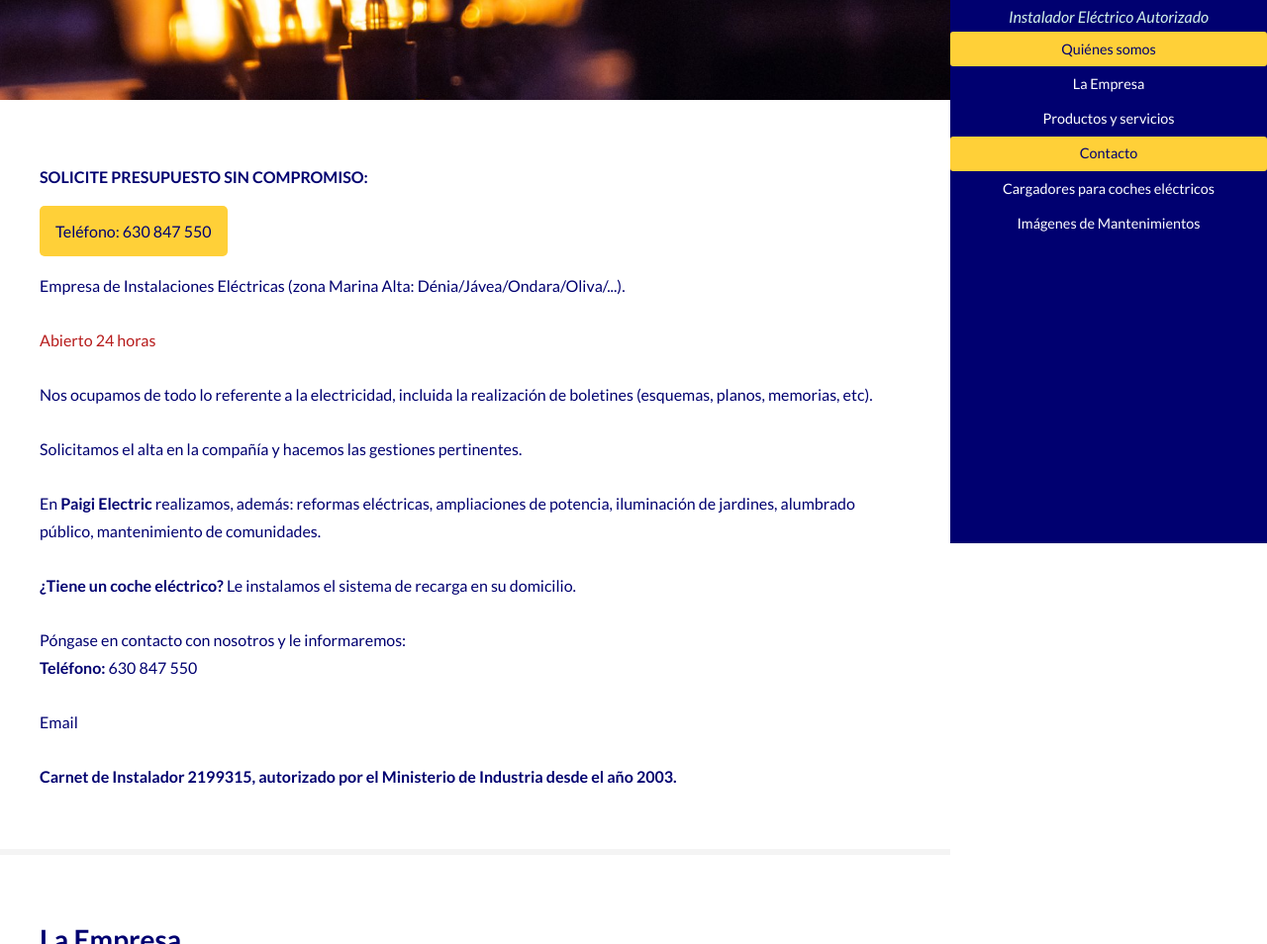
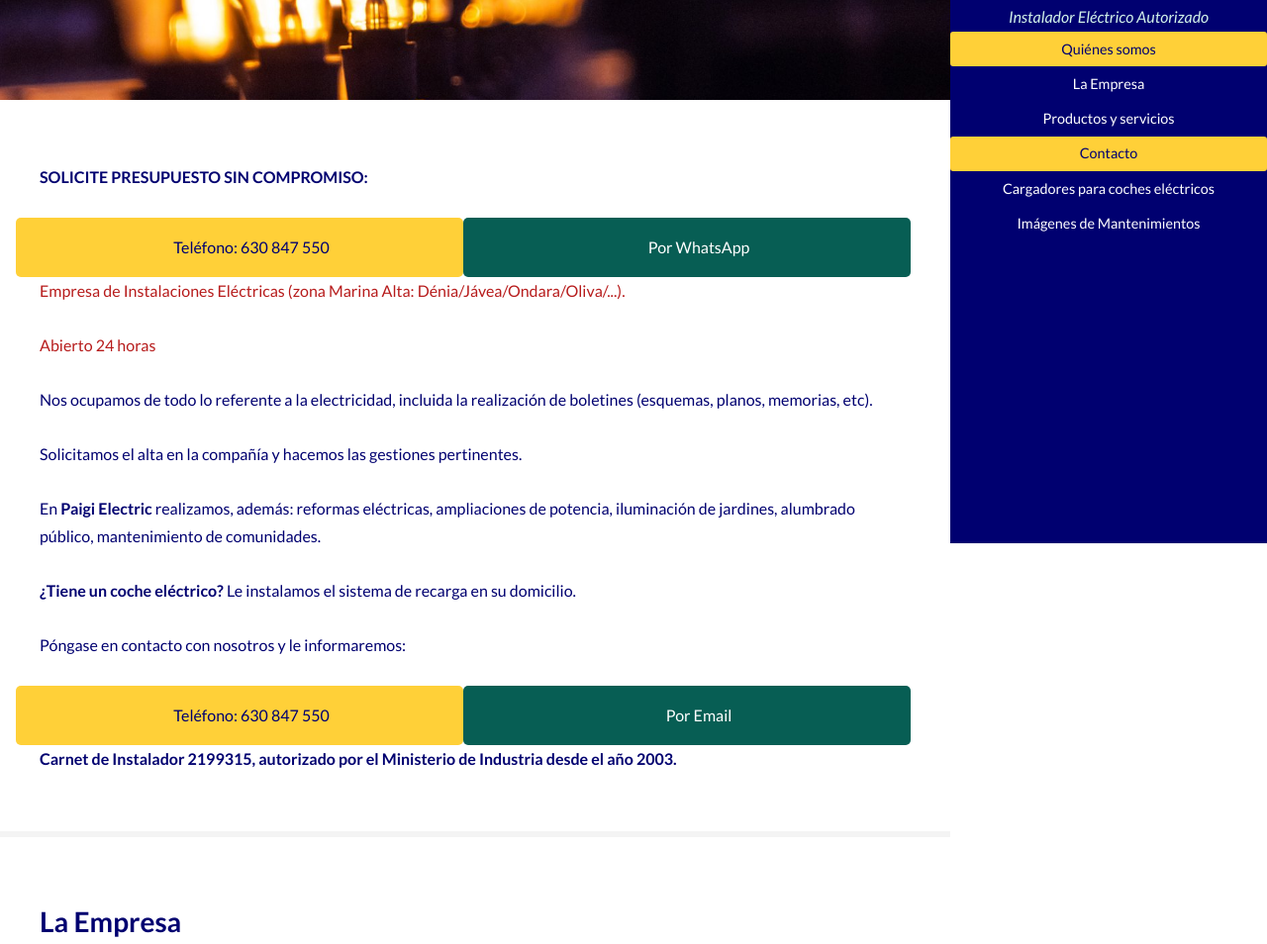
Before and after one commit to sergiocalero/PaigiElectric, a plain HTML site: page index.html in a window 1280 px wide. Shown: the part 251-1205 px from the top of the page at 99% size. Drawn offline with Linux system fonts and the light colour scheme.

Commit message:
Actualización datos contacto
Teléfono, whatsapp y email

```diff
--- a/assets/css/main.css
+++ b/assets/css/main.css
@@ -48,21 +48,56 @@
 		-webkit-text-size-adjust: none;
 	}
 
+	.row-100 {
+		width: 100%;
+	}
+
+	.w-50 {
+		width: 50%;
+	}
 	#main {
 		 min-height: 781px;
 	}
 
-	.telefono {
+	.box-telefono, .box-whatsapp {
+		border: 1px solid none;
 		background-color: #ffd038;
 		border-radius: 5px;
-		padding: 1em;
-		width: 14em;
+		height: 60px;
+		line-height: 60px;
+		display: flex;
+		align-items: center;
+		justify-content: center;
+	}
+
+	.box-whatsapp {
+		background-color: #075E54;
+	}
+
+	.telefono, .whatsapp {
+		display: inline-flex;
+		align-items: center;
+		justify-content: center;
+		height: 100%;
+	}
+
+	.telefono {
 		text-align: center;
 		text-decoration: none;
 	}
 
 	.telefono a:hover {
 		color: #000070;
+	}
+
+	.whatsapp {
+		text-align: center;
+		text-decoration: none;
+		color: #fff;
+	}
+
+	.whatsapp a{
+		color: #fff;
 	}
 
 /* Box Model */
--- a/index.html
+++ b/index.html
@@ -123,8 +123,16 @@ j=d.createElement(s),dl=l!='dataLayer'?'&l='+l:'';j.async=true;j.src=
 				<div class="container">
 					<header class="major">
 <p style="font-weight: bold;">SOLICITE PRESUPUESTO SIN COMPROMISO:</p>
-<p><span class="telefono">Teléfono: <a href="tel:630 847 550">630 847 550</a></span></p>
-<p>Empresa de Instalaciones Eléctricas (zona Marina Alta: Dénia/Jávea/Ondara/Oliva/...).</p>
+<div class="row">
+	<div class="w-50 box-telefono">
+		<span class="telefono">Teléfono:&nbsp;<a href="tel:630 847 550" title="Contacta por Teléfono con Paigi Electric">630 847 550</a></span>
+	</div>
+	<div class="w-50 box-whatsapp">
+		<span class="whatsapp"><a href="https://wa.me/34630847550" target="_blank" title="Contacta por WhatsApp con Paigi Electric">Por WhatsApp</a></span>
+	</div>
+</div>
+
+<p><span style="color: #B71C1C;">Empresa de Instalaciones Eléctricas (zona Marina Alta: Dénia/Jávea/Ondara/Oliva/...).</span></p>
 <p><span style="color: #B71C1C;">Abierto 24 horas</span></p>
 
 <p>Nos ocupamos de todo lo referente a la electricidad, incluida la realización de boletines (esquemas, planos, memorias, etc).</p>
@@ -133,8 +141,16 @@ j=d.createElement(s),dl=l!='dataLayer'?'&l='+l:'';j.async=true;j.src=
 <!-- <p>Somos la mejor opción en la zona de <strong>Dénia/Jávea</strong>, en lo que a Instalaciones Eléctricas de baja tensión se refiere.</p> -->
 <p><strong>¿Tiene un coche eléctrico?</strong> Le instalamos el sistema de recarga en su domicilio.</p>
 <p>Póngase en contacto con nosotros y le informaremos:</br>
-<strong>Teléfono: <a href="tel:630 847 550">630 847 550</a></p>
-<p><a href="mailto: paigielectric@gmail.com" title="Email Paigi Electric" target="_blank">Email</a></strong></p>
+
+<div class="row">
+	<div class="w-50 box-telefono">
+		<span class="telefono">Teléfono:&nbsp;<a href="tel:630 847 550" title="Contacta por Teléfono con Paigi Electric">630 847 550</a></span>
+	</div>
+	<div class="w-50 box-whatsapp">
+		<span class="whatsapp"><a href="mailto: paigielectric@gmail.com" title="Contacta por Email con Paigi Electric" target="_blank">Por Email</a></span>
+	</div>
+</div>
+
 <p><strong>Carnet de Instalador 2199315, autorizado por el Ministerio de Industria desde el año 2003.</strong></p>
 
 						<div id="mapa_div" style="width:100%; height:100%"></div>
```
